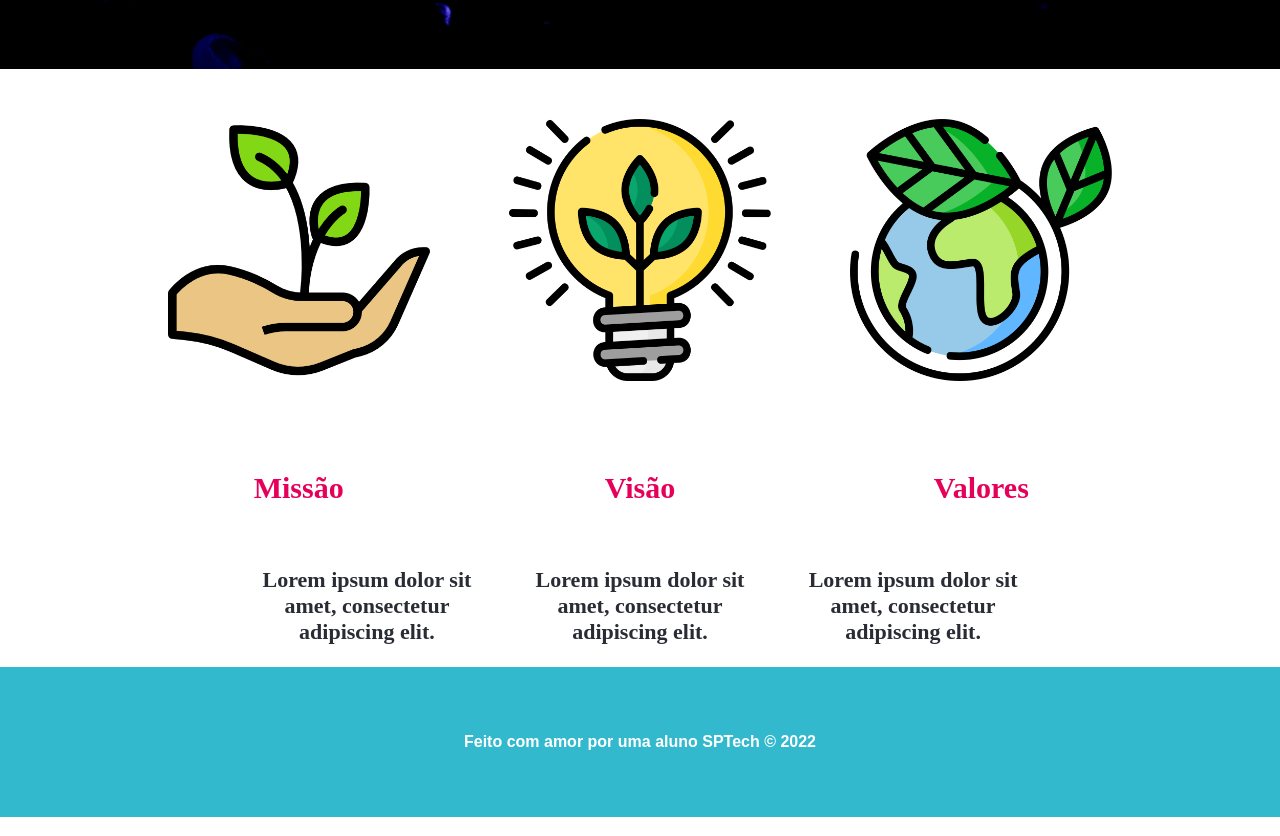
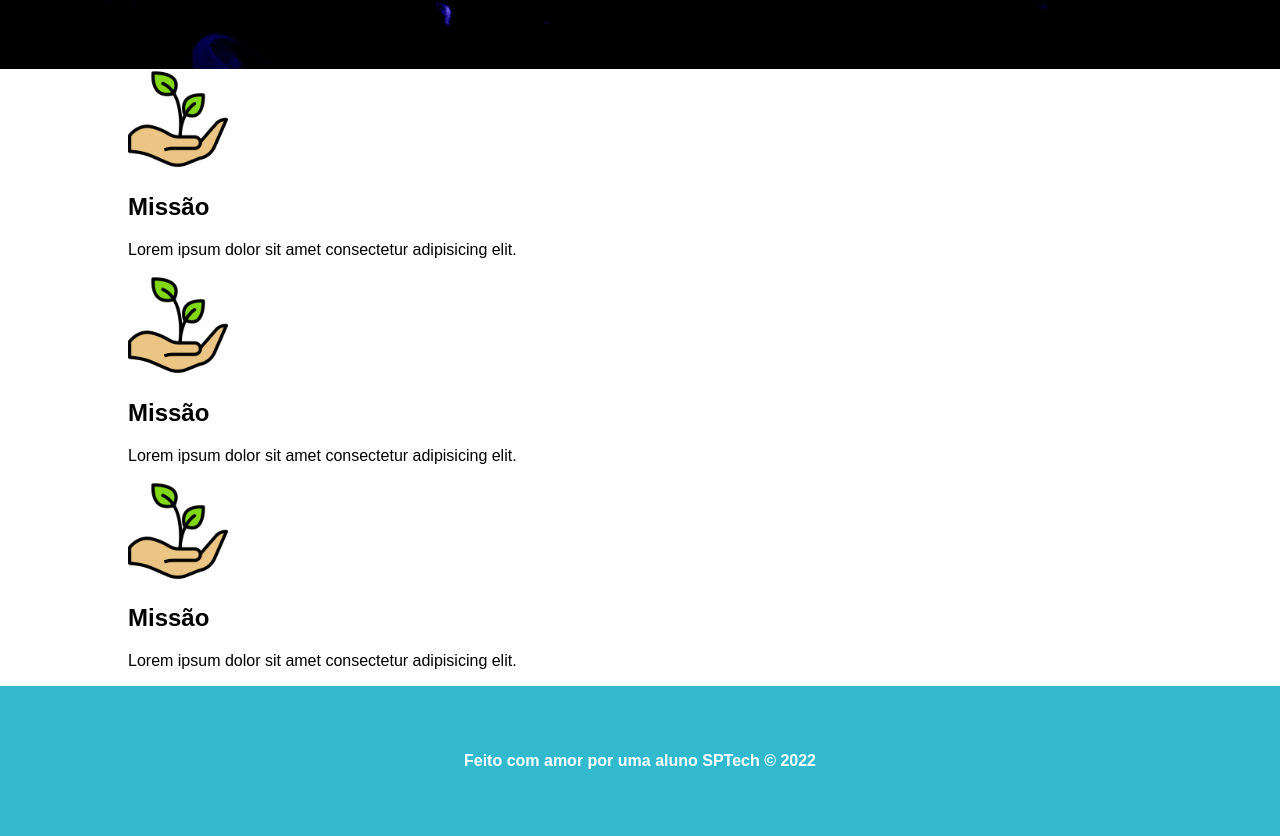
Before and after one commit to andreasrgb/projeto-andreas-bittencourt, a plain HTML site: page index.html in a window 1280 px wide. Shown: the part 564-1400 px from the top of the page. Drawn offline with Linux system fonts and the light colour scheme.

Commit message:
Arquivo atualizado depois da aula de PI

```diff
--- a/index.html
+++ b/index.html
@@ -17,7 +17,7 @@
                 <li class="agora"><a href="#">Início</a></li>
                 <li><a href="#">Simulador</a></li>
                 <li><a href="login.html">Login</a></li>
-                <li><a href="#">Cadastro</a></li>
+                <li><a href="cadastro.html">Cadastro</a></li>
             </ul>
         </div>
     </div>
@@ -30,26 +30,23 @@
 
     <div class="container">
         <div class="imagens">
-            <img src="imgs/growth_color.png" width="262px" height="262px">
-            <img src="imgs/lightbulb_color.png" width="262px" height="262px">
-            <img src="imgs/planet-earth_color.png" width="262px" height="262px">
-        </div>
-    </div>
-
-    <div class="container">
-        <div class="txt_imagem">
-        <h4 style="width: 262px;" class="txt_imagem">Missão</h4>
-        <h4 style="width: 262px;" class="txt_imagem">Visão</h4>
-        <h4 style="width: 262px;" class="txt_imagem">Valores</h4>
+            <img src="imgs/growth_color.png" width="100px" height="100px">
+            <h2>Missão</h2>
+            <p>Lorem ipsum dolor sit amet consectetur adipisicing elit.</p>
         </div>
 
-        <div class="container">
-            <div class="txt_conteudo">
-                <h3 style="width: 250px;" class="txt_conteudo">Lorem ipsum dolor sit amet, consectetur adipiscing elit.</h3>
-                <h3 style="width: 250px;" class="txt_conteudo">Lorem ipsum dolor sit amet, consectetur adipiscing elit.</h3>
-                <h3 style="width: 250px;" class="txt_conteudo">Lorem ipsum dolor sit amet, consectetur adipiscing elit.</h3>
-            </div>
+        <div class="imagens">
+            <img src="imgs/growth_color.png" width="100px" height="100px">
+            <h2>Missão</h2>
+            <p>Lorem ipsum dolor sit amet consectetur adipisicing elit.</p>
         </div>
+
+        <div class="imagens">
+            <img src="imgs/growth_color.png" width="100px" height="100px">
+            <h2>Missão</h2>
+            <p>Lorem ipsum dolor sit amet consectetur adipisicing elit.</p>
+        </div>
+
     </div>
 
     <div class="footer">
--- a/style.css
+++ b/style.css
@@ -118,36 +118,10 @@ form button {
     cursor: pointer;
 }
 
-.imagens {
-    height: 100%;
-    width: 100%;
-    margin-top: 50px;
-    margin-bottom: 50px;
+.imagens .container{
+    width: 98vw;
+    height: 50vh;
     display: flex;
-    flex-direction: row;
     justify-content: space-around;
     align-items: center;
 }
-
- .txt_imagem {
-    height: 100%;
-    width: 100%;
-    display: flex;
-    flex-direction: row;
-    justify-content: space-around;
-    align-items: center;
-    font-family: 'Exo 2';
-    font-size: 30px;
-    color: #E6005A;
-}
-
-.txt_conteudo {
-    font-family: 'Exo 2';
-    font-size: 22px;
-    color: #292C34;
-    flex-direction: row;
-    justify-content:space-around;
-    display: flex;
-    align-items: center;
-    text-align: center;
-}
```
Also changed, not shown: cadastro.html (added, +52 -0 lines).
